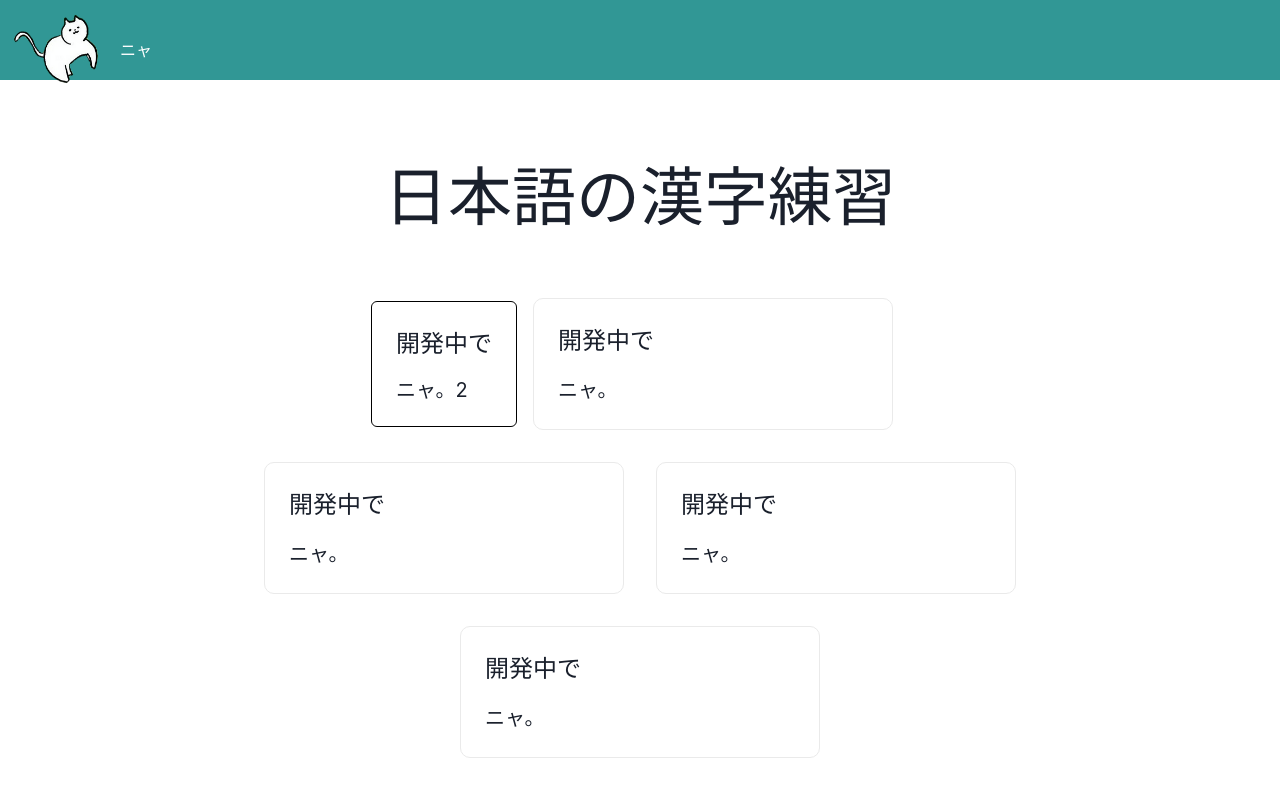
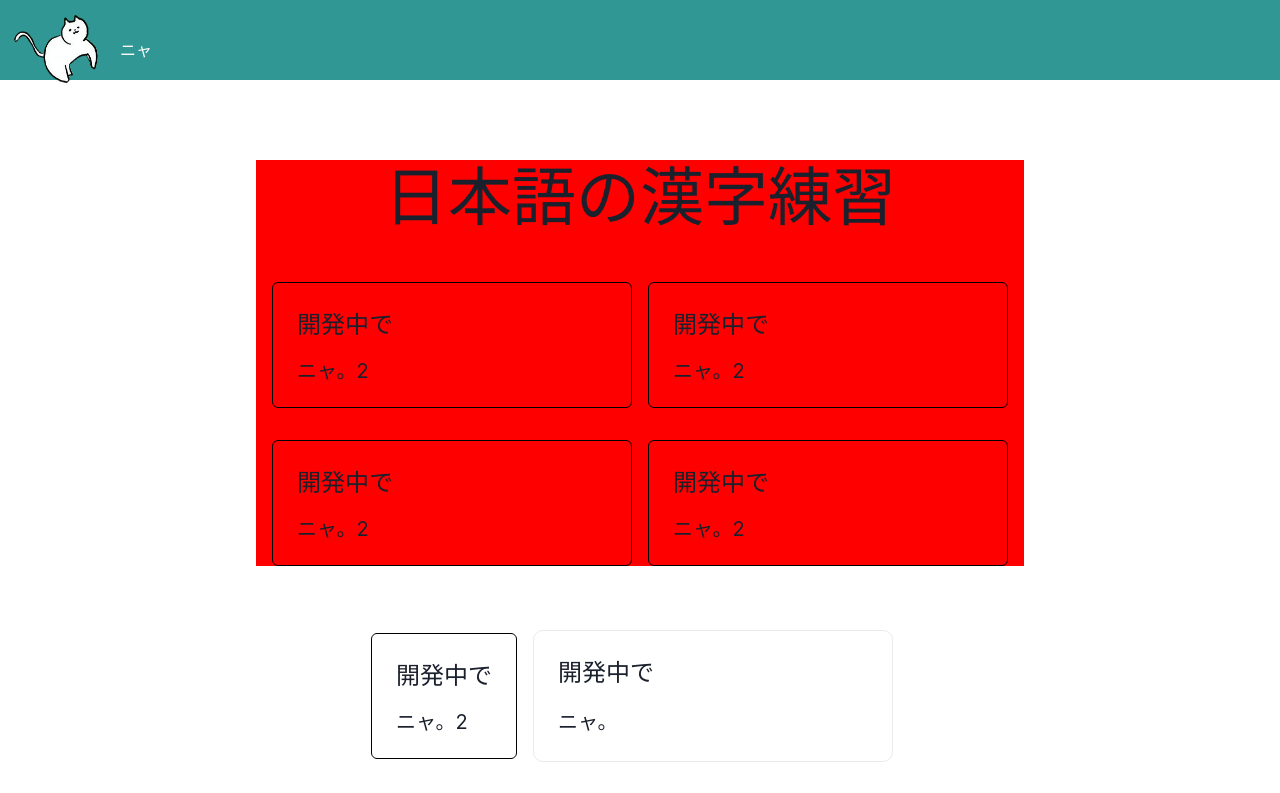
Before and after one commit to AyanoNK/jp-kanji-conjugations, a Next.js app: page / in a window 1280 px wide. Shown: the top 793 px of the page. Built offline with nearby package versions, Linux system fonts and the light colour scheme.

Commit message:
Added chakra grid

```diff
--- a/pages/index.js
+++ b/pages/index.js
@@ -1,10 +1,11 @@
 import Head from "next/head";
 import styles from "../styles/Home.module.css";
 import Link from "next/link";
-import { Box, Container } from "@chakra-ui/react";
+import { Box, Container, Grid, SimpleGrid, Stack } from "@chakra-ui/react";
 import SelectionCard from "../components/index/selection_card";
 
 export default function Home() {
+  const defaultDirection = ["column", "column", "row", "row", "row"];
   return (
     <Container maxW="8xl">
       <Head>
@@ -14,7 +15,38 @@ export default function Home() {
       </Head>
 
       <main className={styles.main}>
-        <h1 className={styles.title}>日本語の漢字練習</h1>
+        <Container
+          maxW={["sm", "md", "lg", "xl", "3xl"]}
+          backgroundColor={"red"}
+          flexDirection={defaultDirection}
+        >
+          <SimpleGrid columns={1} spacingY="3rem" autoColumns>
+            <h1 className={styles.title}>日本語の漢字練習</h1>
+
+            <SimpleGrid columns={2} spacingX="1rem" spacingY="2rem" autoRows>
+              <SelectionCard
+                link="/posts/first-post"
+                title="開発中で"
+                description="ニャ。2"
+              />
+              <SelectionCard
+                link="/posts/first-post"
+                title="開発中で"
+                description="ニャ。2"
+              />
+              <SelectionCard
+                link="/posts/first-post"
+                title="開発中で"
+                description="ニャ。2"
+              />
+              <SelectionCard
+                link="/posts/first-post"
+                title="開発中で"
+                description="ニャ。2"
+              />
+            </SimpleGrid>
+          </SimpleGrid>
+        </Container>
 
         <div className={styles.grid}>
           <SelectionCard
```
